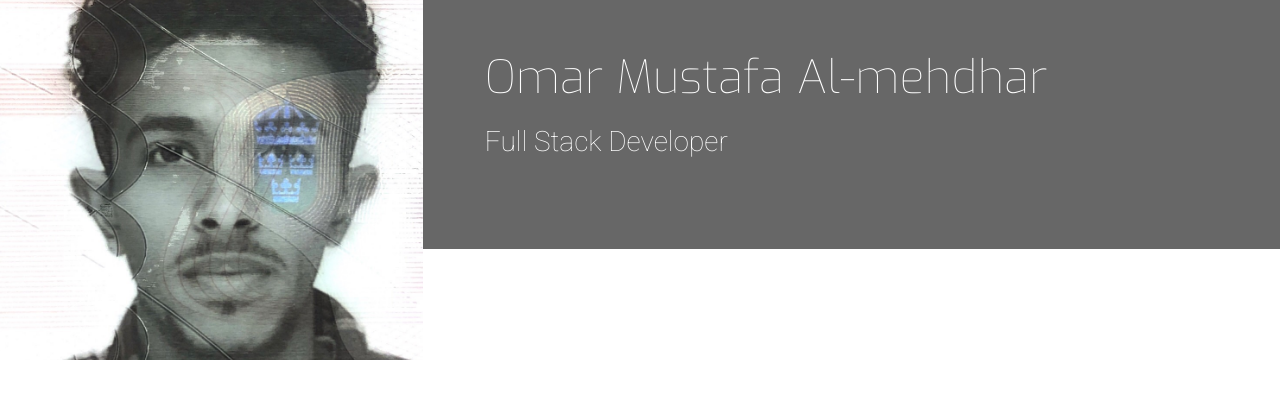
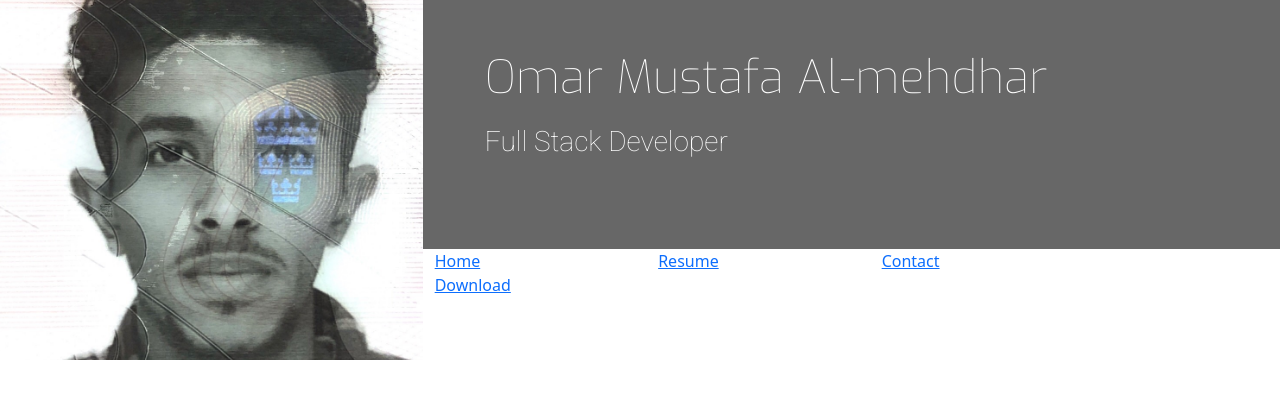
Before and after one commit to Omar-Alme/mini-resume, a plain HTML site: page index.html in a window 1280 px wide. Drawn offline with nearby package versions, Linux system fonts and the light colour scheme.

Commit message:
Add navbar menu links

```diff
--- a/index.html
+++ b/index.html
@@ -26,6 +26,29 @@
             <h2 class="title">Full Stack Developer</h2>
           </div>
         </div>
+        <div class="row">
+          <div class="col">
+            <ul class="list-inline" id="nav">
+              <li class="col-6 col-sm-3 list-inline-item">
+                <a href="#"><span>Home</span></a>
+              </li>
+              <li class="col-6 col-sm-3 list-inline-item">
+                <a href="#"><span>Resume</span></a>
+              </li>
+              <li class="col-6 col-sm-3 list-inline-item">
+                <a href="#"><span>Contact</span></a>
+              </li>
+              <li class="col-6 col-sm-3 list-inline-item">
+                <a href="#"><span>Download</span></a>
+              </li>
+            </ul>
+
+          </div>
+        </div>
+
+
+
+
       </div>
     </div>
 
```
